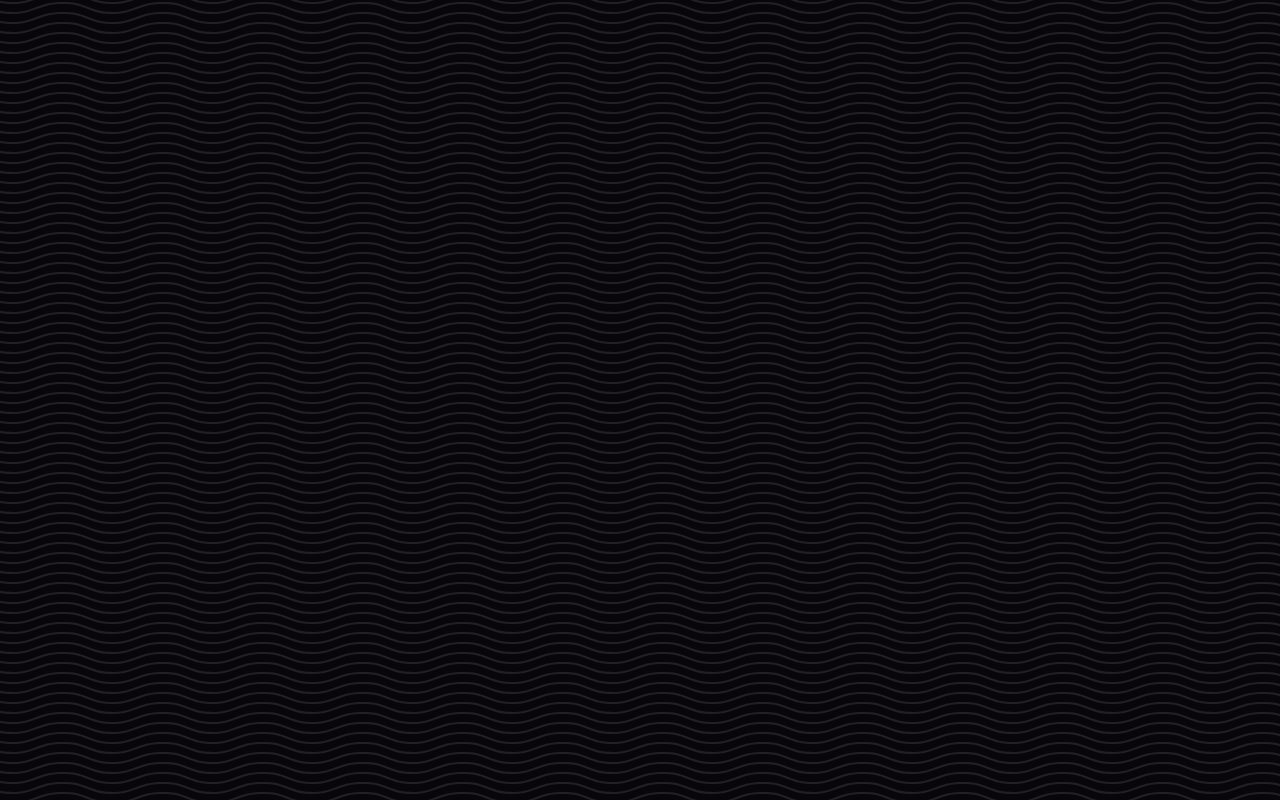
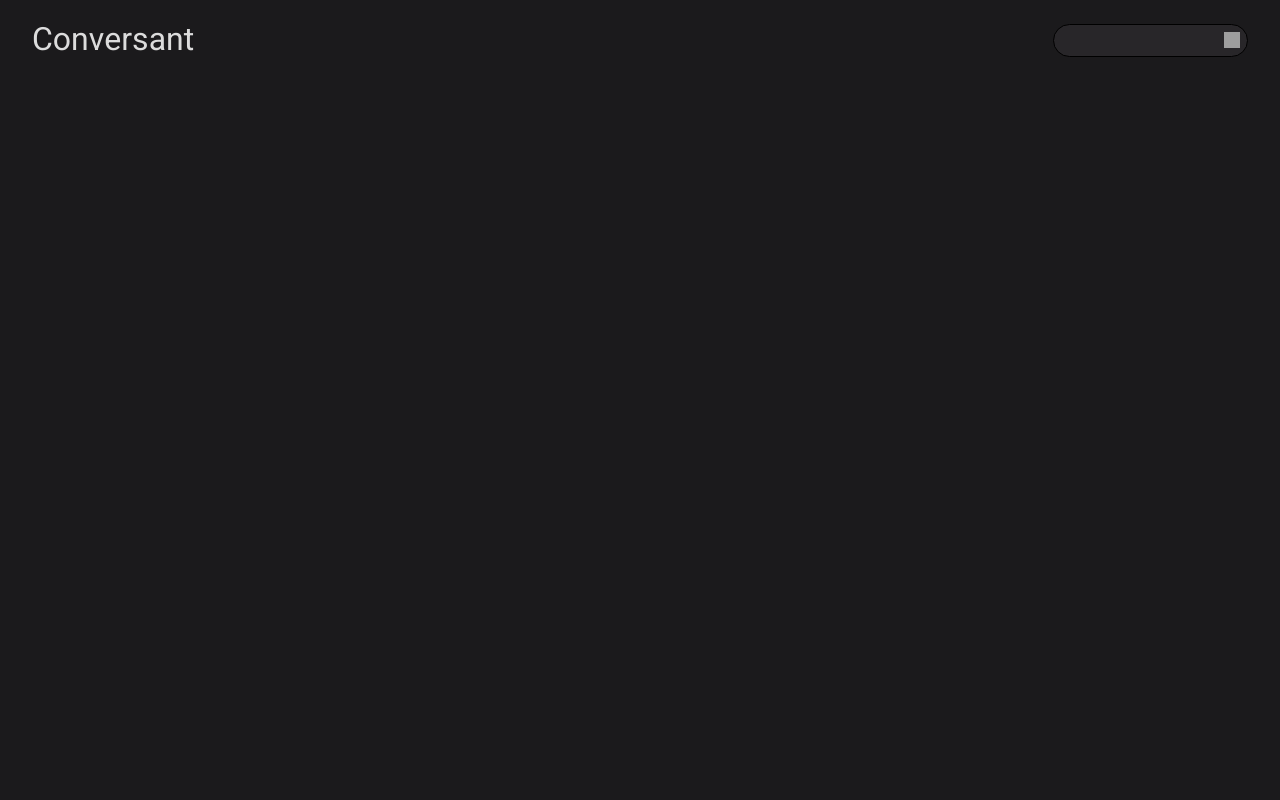
Before and after one commit to evanoc3/Conversant, a Next.js app in the folder frontend/: page /home in a window 1280 px wide. Built offline with nearby package versions, Linux system fonts and the light colour scheme; sample sign-in values are in the browser's storage; grey boxes are pictures that could not be loaded.

Commit message:
WIP HomeHeader component

```diff
--- /dev/null
+++ b/frontend/src/components/HomeHeader/HomeHeader.module.scss
@@ -0,0 +1,62 @@
+@use "colours";
+@use "fonts";
+
+
+#header {
+	display: flex;
+	flex-flow: row nowrap;
+	align-items: center;
+	padding: 1rem 2rem;
+}
+
+
+#title {
+	@include fonts.title;
+	color: colours.$contrast-primary-font;
+
+	#title-link {
+		color: inherit;
+		text-decoration: none;
+	}
+}
+
+
+.spacer {
+	flex-grow: 1;
+	flex-shrink: 1;
+}
+
+#search-form {
+	position: relative;
+
+	#search-input {
+		display: inline;
+		border-radius: 5rem;
+		border: 1px solid black;
+		padding: 0.5rem;
+		background-color: lighten(colours.$contrast-background, 5);
+		transition: 0.5s background-color;
+
+		&:focus {
+			background-color: white;
+		}
+	}
+
+	#search-button {
+		appearance: none;
+		background: none;
+		border: none;
+		line-height: 1;
+		position: absolute;
+		right: 0.5rem;
+		top: 50%;
+		transform: translateY(-50%);
+		width: 1rem;
+		height: 1rem;
+
+		#search-icon {
+			width: 1rem;
+			height: 1rem;
+		}
+	}
+}
--- /dev/null
+++ b/frontend/src/components/HomeHeader/index.tsx
@@ -0,0 +1,68 @@
+import { ChangeEvent, Component, FormEvent, PropsWithChildren } from "react";
+import Link from "next/link";
+import styles from "./HomeHeader.module.scss";
+import searchSvg from "icons/search-black.svg";
+
+
+type Props = PropsWithChildren<{
+}>
+
+
+interface State {
+	searchTerm: string
+}
+
+
+class HomeHeader extends Component<Props, State>{
+
+	constructor(props: Props) {
+		super(props);
+		this.state = {
+			searchTerm: ""
+		};
+		this.onSearchSubmit = this.onSearchSubmit.bind(this);
+		this.onSearchTermChange = this.onSearchTermChange.bind(this);
+	}
+
+
+	public render(): JSX.Element {
+		return (
+			<header id={styles["header"]}>
+				<h1 id={styles["title"]}>
+					<Link href="/home">
+						<a id={styles["title-link"]}>
+							Conversant
+						</a>
+					</Link>
+				</h1>
+
+				<div className={styles["spacer"]} />
+
+				<form id={styles["search-form"]} onSubmit={this.onSearchSubmit}>
+					<input type="text" id={styles["search-input"]} onChange={this.onSearchTermChange} />
+					<button id={styles["search-button"]}>
+						<img src={searchSvg} id={styles["search-icon"]} />
+					</button>
+				</form>
+			</header>
+		);
+	}
+
+
+	private onSearchSubmit(e: FormEvent): void {
+		e.preventDefault();
+		if(this.state.searchTerm !== "") {
+			alert("");
+		}
+	}
+
+
+	private onSearchTermChange(e: ChangeEvent<HTMLInputElement>): void {
+		this.setState({
+			searchTerm: e.target.value
+		});
+	}
+
+};
+
+export default HomeHeader;
--- a/frontend/src/components/LandingHeroBox/index.tsx
+++ b/frontend/src/components/LandingHeroBox/index.tsx
@@ -1,7 +1,7 @@
 import { Component, createRef } from "react";
 import type { FormEvent, ChangeEvent, RefObject } from "react";
 import styles from "./LandingHeroBox.module.scss";
-import searchIcon from "./search.svg";
+import searchIcon from "icons/search-white.svg";
 import { Box, SearchResults } from "components/index";
 import type { TopicSearchResult } from "types/topic-search";
 
--- a/frontend/src/components/index.ts
+++ b/frontend/src/components/index.ts
@@ -1,6 +1,7 @@
 import Background from "./Background";
 import Box from "./Box";
 import Footer from "./Footer";
+import HomeHeader from "./HomeHeader";
 import LandingHeader from "./LandingHeader";
 import LandingHeroBox from "./LandingHeroBox";
 import LoginPill from "./LoginPill";
@@ -15,6 +16,7 @@ export {
 	Background,
 	Box,
 	Footer,
+	HomeHeader,
 	LandingHeader,
 	LandingHeroBox,
 	LoginPill,
--- a/frontend/src/pages/home.module.scss
+++ b/frontend/src/pages/home.module.scss
@@ -0,0 +1,7 @@
+@use "colours";
+
+#page {
+	width: 100%;
+	min-height: 100vh;
+	background-color: colours.$contrast-background;
+}
--- a/frontend/src/pages/home.tsx
+++ b/frontend/src/pages/home.tsx
@@ -1,7 +1,7 @@
 import React, { Component } from "react";
 import { withRouter, NextRouter } from "next/router";
 import styles from "./home.module.scss";
-import { Background, PageHead } from "components/index";
+import { PageHead, HomeHeader } from "components/index";
 import authManager from "utils/auth-manager";
 
 
@@ -19,9 +19,9 @@ class HomePage extends Component<Props, State> {
 			<>
 				<PageHead title="Home | Conversant" />
 
-				<Background>
-
-				</Background>
+				<div id={styles["page"]}>
+					<HomeHeader />
+				</div>
 			</>
 		);
 
--- a/frontend/src/pages/logout.tsx
+++ b/frontend/src/pages/logout.tsx
@@ -4,12 +4,15 @@ import { useRouter } from "next/router";
 import authManager from "utils/auth-manager";
 
 
-const LogoutPage: NextPage = (props) => {
+const LogoutPage: NextPage = () => {
 	const router = useRouter();
+
 	useEffect(() => {
 		authManager.logout();
 		router.push("/")
 	}, []);
+
+	// All this page does is redirect you after deleting your token, so it doesn't need to render anything
 	return (
 		<>
 		</>
```
Also changed, not shown: frontend/src/icons/search-black.svg (added), frontend/src/icons/search-white.svg (renamed from frontend/src/components/LandingHeroBox/search.svg).
